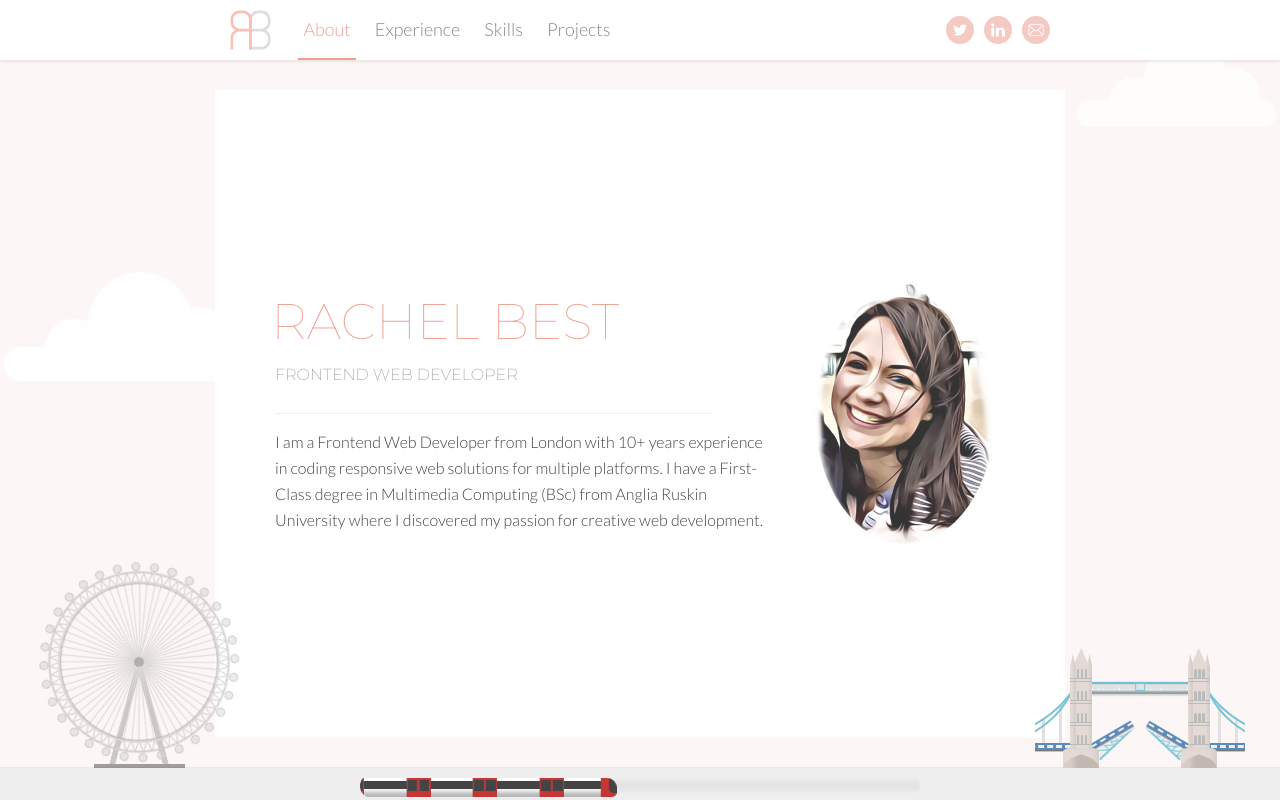
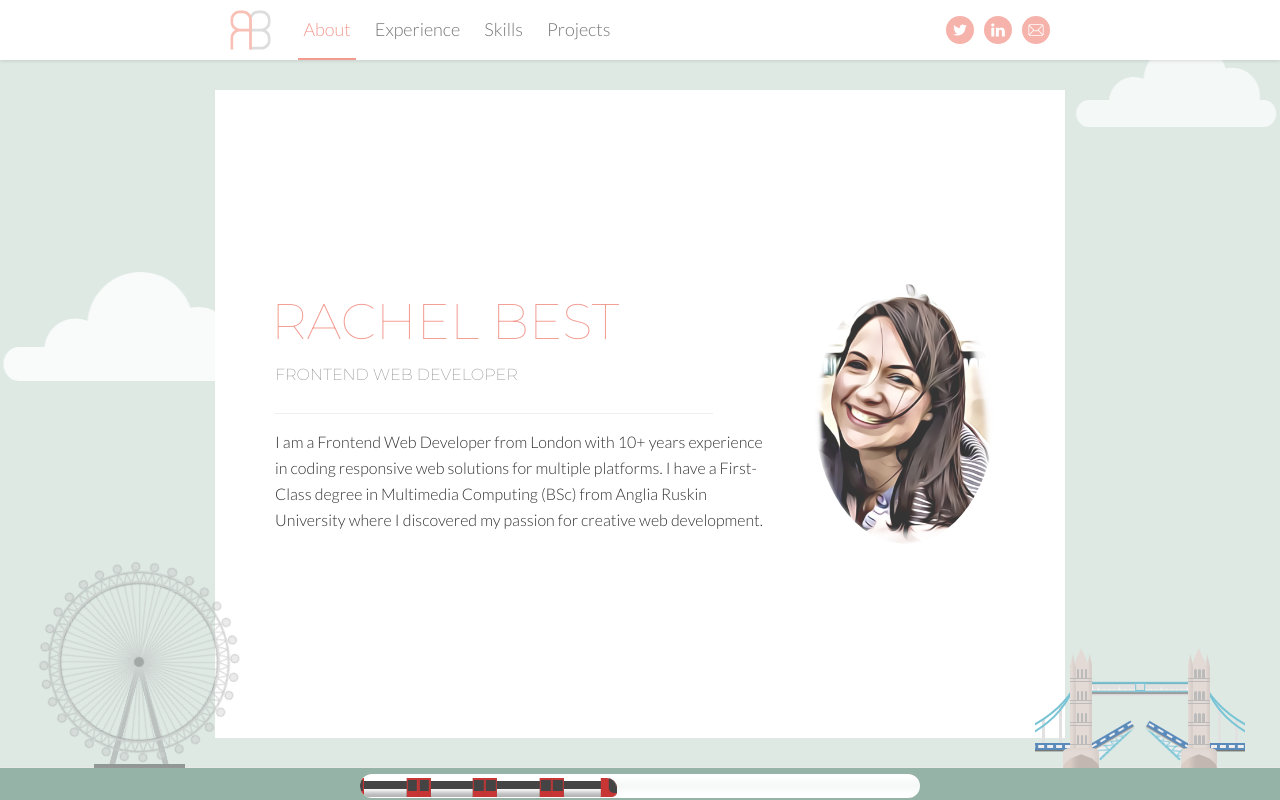
Before and after one commit to rachelbest/portfolio, a React (Create React App) app: page / in a window 1280 px wide. Built offline with nearby package versions, Linux system fonts and the light colour scheme.

Commit message:
Update colours

```diff
--- a/src/assets/css/base.css
+++ b/src/assets/css/base.css
@@ -10,12 +10,12 @@ a {
 body, p, a {
   font-family: "Lato", sans-serif;
   font-size: 16px;
-  color: #444444; }
+  color: #333333; }
 
 /* line 11, src/assets/scss/partials/_fonts.scss */
 h1, .h1 {
   text-transform: uppercase;
-  color: #F0A092;
+  color: #f29b91;
   font-size: 32px;
   font-family: "Montserrat", sans-serif;
   font-weight: 100;
@@ -35,7 +35,7 @@ h2, .h2 {
   text-transform: uppercase;
   font-weight: 200;
   font-size: 22px;
-  color: #F0A092; }
+  color: #f29b91; }
   @media (min-width: 768px) {
     /* line 28, src/assets/scss/partials/_fonts.scss */
     h2, .h2 {
@@ -45,7 +45,7 @@ h2, .h2 {
 h3, .h3 {
   font-family: "Lato";
   font-size: 21px;
-  color: #444444;
+  color: #333333;
   font-weight: 300;
   margin-top: 0; }
   @media (min-width: 768px) {
@@ -75,7 +75,7 @@ p, li, a {
 
 /* line 72, src/assets/scss/partials/_fonts.scss */
 a {
-  color: #F0A092; }
+  color: #f29b91; }
 
 /* line 1, src/assets/scss/_app.scss */
 html {
@@ -92,7 +92,7 @@ body {
   margin: 0;
   padding: 0;
   box-sizing: border-box;
-  background: #FDF6F6;
+  background: #dee9e4;
   position: relative;
   min-height: 100%;
   overflow: hidden; }
@@ -200,7 +200,7 @@ body {
     margin-bottom: 5px; }
   /* line 140, src/assets/scss/_app.scss */
   body .experience__subheading {
-    color: #888888;
+    color: #777777;
     margin-bottom: 10px; }
     /* line 144, src/assets/scss/_app.scss */
     body .experience__subheading span:before {
@@ -272,7 +272,7 @@ body {
         margin-right: 10px; }
       /* line 226, src/assets/scss/_app.scss */
       body .social-media li a {
-        background: #F5CAC2;
+        background: #f6b3ab;
         height: 28px;
         width: 28px;
         border-radius: 50%;
@@ -281,7 +281,7 @@ body {
         align-items: center; }
         /* line 235, src/assets/scss/_app.scss */
         body .social-media li a:hover {
-          background: #F0A092; }
+          background: #f29b91; }
       /* line 240, src/assets/scss/_app.scss */
       body .social-media li img {
         height: 20px;
@@ -302,7 +302,7 @@ body {
 
 /* line 1, src/assets/scss/_footer.scss */
 footer {
-  background: #EEEEEE;
+  background: #95b3a7;
   border-top: #E9E9E9 1px solid;
   height: 32px;
   position: relative;
@@ -395,7 +395,7 @@ footer {
     .header nav a {
       font-family: "Lato", sans-serif;
       display: block;
-      color: #888888;
+      color: #777777;
       text-decoration: none;
       cursor: pointer;
       padding: 15px 40px 15px 15px;
@@ -411,14 +411,14 @@ footer {
           margin: 0 7px; } }
       /* line 88, src/assets/scss/_header.scss */
       .header nav a:hover {
-        color: #444444; }
+        color: #333333; }
       /* line 92, src/assets/scss/_header.scss */
       .header nav a.active {
-        color: #F0A092; }
+        color: #f29b91; }
         @media (min-width: 768px) {
           /* line 92, src/assets/scss/_header.scss */
           .header nav a.active {
-            border-bottom: 2px solid #F0A092; } }
+            border-bottom: 2px solid #f29b91; } }
 
 /* Mobile only */
 /* line 104, src/assets/scss/_header.scss */
@@ -636,7 +636,7 @@ body.slide-out .nav-overlay {
   100% {
     transform: translateX(-1200px); } }
 
-/* line 5, src/assets/scss/components/_tube.scss */
+/* line 6, src/assets/scss/components/_tube.scss */
 .tunnel {
   height: 24px;
   position: absolute;
@@ -644,9 +644,9 @@ body.slide-out .nav-overlay {
   width: 100%;
   left: 0; }
 
-/* line 15, src/assets/scss/components/_tube.scss */
+/* line 16, src/assets/scss/components/_tube.scss */
 .tube__container {
-  background: linear-gradient(to bottom, #EEEEEE 0, #EEEEEE 20%, #E9E9E9 25%, #E3E3E3 50%, #E9E9E9 75%, #EEEEEE 80%, #EEEEEE 100%);
+  background: linear-gradient(to bottom, white 0, white 10%, #f5f8f6 50%, white 90%, white 100%);
   width: 100%;
   margin: 0 auto;
   position: absolute;
@@ -656,12 +656,12 @@ body.slide-out .nav-overlay {
   left: 0;
   top: 0; }
   @media (min-width: 992px) {
-    /* line 15, src/assets/scss/components/_tube.scss */
+    /* line 16, src/assets/scss/components/_tube.scss */
     .tube__container {
       width: 560px;
       left: calc(50% - (560px / 2)); } }
 
-/* line 33, src/assets/scss/components/_tube.scss */
+/* line 34, src/assets/scss/components/_tube.scss */
 .tube__train {
   animation: train 20s ease infinite;
   background: #FFFFFF;
@@ -674,39 +674,39 @@ body.slide-out .nav-overlay {
   overflow: hidden;
   box-shadow: inset 0px -5px 5px 0 rgba(0, 0, 0, 0.3); }
   @media (min-width: 992px) {
-    /* line 33, src/assets/scss/components/_tube.scss */
+    /* line 34, src/assets/scss/components/_tube.scss */
     .tube__train {
       width: 530px;
       left: calc(50% - (530px / 2)); } }
-  /* line 50, src/assets/scss/components/_tube.scss */
+  /* line 51, src/assets/scss/components/_tube.scss */
   .tube__train .driver {
     position: absolute;
     top: 0;
     height: 100%;
     width: 3%;
     background: #C73534; }
-    /* line 57, src/assets/scss/components/_tube.scss */
+    /* line 58, src/assets/scss/components/_tube.scss */
     .tube__train .driver:before {
       content: "";
       background: #444444;
       position: absolute;
       height: 80%;
       width: 50%; }
-    /* line 65, src/assets/scss/components/_tube.scss */
+    /* line 66, src/assets/scss/components/_tube.scss */
     .tube__train .driver--front {
       right: 0; }
-      /* line 68, src/assets/scss/components/_tube.scss */
+      /* line 69, src/assets/scss/components/_tube.scss */
       .tube__train .driver--front:before {
         right: 0;
         border-radius: 0 0 0 5px; }
-    /* line 74, src/assets/scss/components/_tube.scss */
+    /* line 75, src/assets/scss/components/_tube.scss */
     .tube__train .driver--back {
       left: 0; }
-      /* line 77, src/assets/scss/components/_tube.scss */
+      /* line 78, src/assets/scss/components/_tube.scss */
       .tube__train .driver--back:before {
         left: 0;
         border-radius: 0 0 5px 0; }
-  /* line 84, src/assets/scss/components/_tube.scss */
+  /* line 85, src/assets/scss/components/_tube.scss */
   .tube__train .window {
     position: absolute;
     left: 3%;
@@ -714,7 +714,7 @@ body.slide-out .nav-overlay {
     width: 94%;
     height: 40%;
     background: #444444; }
-  /* line 93, src/assets/scss/components/_tube.scss */
+  /* line 94, src/assets/scss/components/_tube.scss */
   .tube__train .door-container {
     width: 80%;
     height: 100%;
@@ -724,16 +724,16 @@ body.slide-out .nav-overlay {
     display: flex;
     justify-content: space-between; }
   @media (max-width: 576px) {
-    /* line 104, src/assets/scss/components/_tube.scss */
+    /* line 105, src/assets/scss/components/_tube.scss */
     .tube__train span:nth-child(n+6) {
       display: none; } }
-  /* line 109, src/assets/scss/components/_tube.scss */
+  /* line 110, src/assets/scss/components/_tube.scss */
   .tube__train .door {
     width: 24px;
     height: 100%;
     background: #555555;
     position: relative; }
-    /* line 116, src/assets/scss/components/_tube.scss */
+    /* line 117, src/assets/scss/components/_tube.scss */
     .tube__train .door .left,
     .tube__train .door .right {
       background: #C73534;
@@ -741,15 +741,15 @@ body.slide-out .nav-overlay {
       position: absolute;
       width: 50%;
       height: 100%; }
-    /* line 125, src/assets/scss/components/_tube.scss */
+    /* line 126, src/assets/scss/components/_tube.scss */
     .tube__train .door .left {
       animation: opencloseleftdoor 20s ease infinite;
       left: 0%; }
-    /* line 130, src/assets/scss/components/_tube.scss */
+    /* line 131, src/assets/scss/components/_tube.scss */
     .tube__train .door .right {
       animation: opencloserightdoor 20s ease infinite;
       right: 0%; }
-    /* line 135, src/assets/scss/components/_tube.scss */
+    /* line 136, src/assets/scss/components/_tube.scss */
     .tube__train .door .window {
       position: absolute;
       left: 10%;
--- a/src/assets/scss/_app.scss
+++ b/src/assets/scss/_app.scss
@@ -91,7 +91,7 @@ body {
 
 		.subheading {
 			margin-bottom: 22px;
-			color: #999999;
+			color: $text-color-tertiary;
 			font-weight: 300;
 			border-bottom: #EEEEEE 1px solid;
 			padding-bottom: 18px;
--- a/src/assets/scss/_footer.scss
+++ b/src/assets/scss/_footer.scss
@@ -1,5 +1,5 @@
 footer {
-	background: #EEEEEE;
+	background: $footer;
 	border-top: #E9E9E9 1px solid;
 	height: $footer-height;
 	position: relative;
--- a/src/assets/scss/_header.scss
+++ b/src/assets/scss/_header.scss
@@ -3,7 +3,7 @@
 	top: 0;
 	overflow: hidden;
 	box-sizing: border-box;
-	background: #FFFFFF;
+	background: $header;
 	padding: 0 15px;
 	width: 100%;
 	top: 0;
--- a/src/assets/scss/components/_tube.scss
+++ b/src/assets/scss/components/_tube.scss
@@ -1,6 +1,7 @@
 $red-color: #C73534;
 $animation-timing: 20s;
 $tube-width: 530px;
+$tunnel-color: $mineral-green-50;
 
 .tunnel {
 	height: 24px;
@@ -13,7 +14,7 @@ $tube-width: 530px;
 .tube {
 
 	&__container {
-		background:linear-gradient(to bottom, #EEEEEE 0, #EEEEEE 20%, #E9E9E9 25%, #E3E3E3 50%, #E9E9E9 75%, #EEEEEE 80%, #EEEEEE 100%);
+		background:linear-gradient(to bottom, lighten($tunnel-color, 50%) 0, lighten($tunnel-color, 50%) 10%, $tunnel-color 50%, lighten($tunnel-color, 50%) 90%, lighten($tunnel-color, 50%) 100%);
 		width: 100%;
 		margin: 0 auto;
 		position: absolute;
```
Also changed, not shown: src/assets/scss/partials/_colours.scss (+30 -5 lines).
